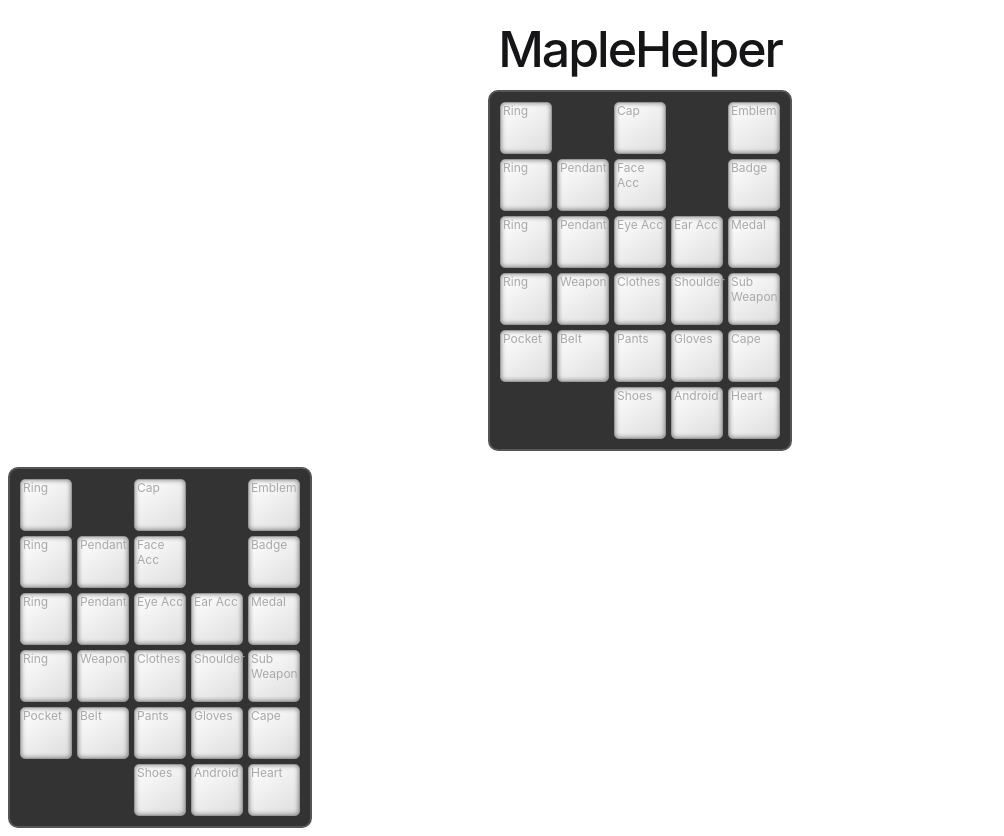
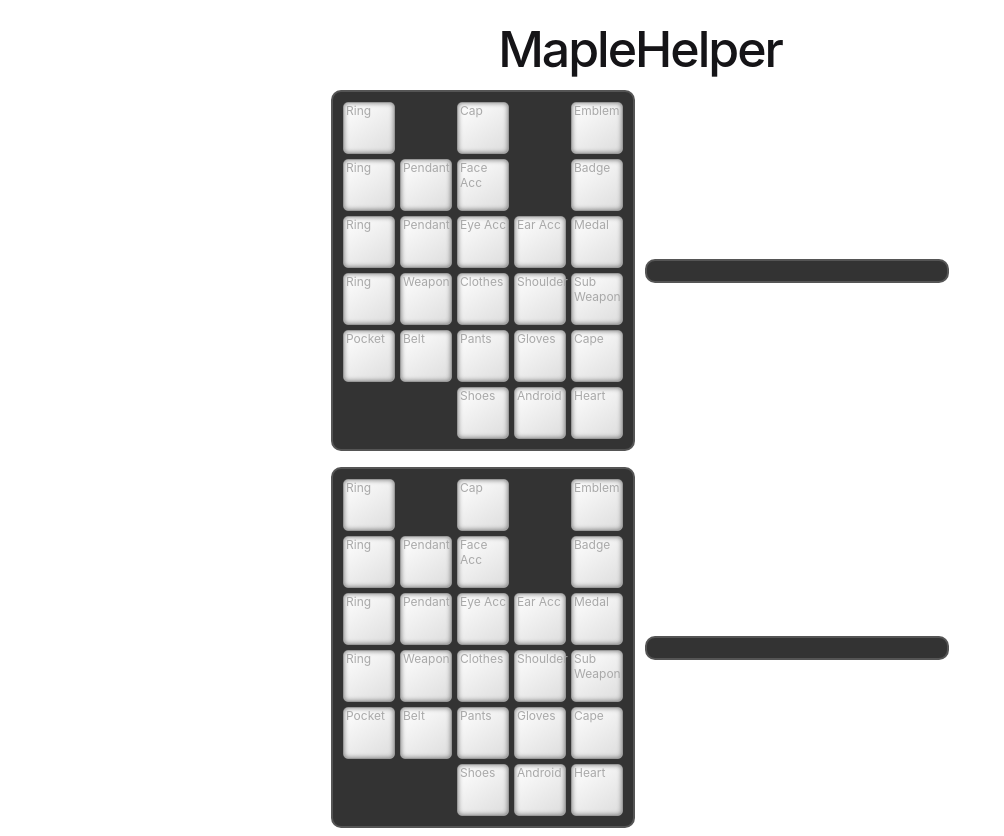
Before and after one commit to ronton20/MapleHelper, an Angular app in the folder MapleHelper/: page /inventory in a window 1280 px wide. Shown: the whole page, without its empty margins (0-1004 px from the left). Built offline with nearby package versions, Linux system fonts and the light colour scheme.

Commit message:
added some feedback on chosen slot

```diff
--- a/MapleHelper/src/app/equipment-inventory/equipment-inventory.component.css
+++ b/MapleHelper/src/app/equipment-inventory/equipment-inventory.component.css
@@ -1,5 +1,14 @@
+.section {
+  height: 100%;
+  display: flex;
+  justify-content: center;
+  align-items: center;
+  gap: 10px;
+}
+
 .inventory-container {
   width: 280px;
+  height: 100%;
   padding: 10px;
   background-color: #333;
   border: 2px solid #555;
--- a/MapleHelper/src/app/equipment-inventory/equipment-inventory.component.html
+++ b/MapleHelper/src/app/equipment-inventory/equipment-inventory.component.html
@@ -1,3 +1,4 @@
+<div class="section">
   <div class="inventory-container">
     <div class="inventory-grid">
       <app-inventory-slot
@@ -6,14 +7,18 @@
         [locked]="slot.locked"
         [hidden]="slot.hidden"
         [item]="slot.item"
+        [selected]="slot.selected !== undefined ? slot.selected : false"
         (edit)="editSlot(slot)"
       ></app-inventory-slot>
     </div>
   </div>
 
+  <div class="inventory-container">
     <app-item-form
       *ngIf="selectedSlot"
       [slot]="selectedSlot"
       (save)="saveSlot($event)"
       (cancel)="cancelEdit()"
     ></app-item-form>
+  </div>
+</div>
--- a/MapleHelper/src/app/equipment-inventory/equipment-inventory.component.ts
+++ b/MapleHelper/src/app/equipment-inventory/equipment-inventory.component.ts
@@ -9,6 +9,7 @@
   locked: boolean;
   hidden: boolean;
   item?: any;
+  selected?: boolean;
 }
 
 @Component({
@@ -60,17 +61,21 @@
   selectedSlot: InventorySlot | null = null;
 
   editSlot(slot: InventorySlot) {
+    if (this.selectedSlot) this.selectedSlot.selected = false;
     this.selectedSlot = slot;
+    this.selectedSlot.selected = true;
   }
 
   saveSlot(item: any) {
     if (this.selectedSlot) {
       this.selectedSlot.item = item;
+      this.selectedSlot.selected = false;
     }
     this.selectedSlot = null;
   }
 
   cancelEdit() {
+    if (this.selectedSlot) this.selectedSlot.selected = false;
     this.selectedSlot = null;
   }
 }
--- a/MapleHelper/src/app/inventory-slot/inventory-slot.component.css
+++ b/MapleHelper/src/app/inventory-slot/inventory-slot.component.css
@@ -10,6 +10,10 @@
   justify-content: center;
   position: relative;
   cursor: pointer;
+}
+
+.slot-background.selected {
+  background: linear-gradient(145deg, #ccc, #aaa);
 }
 
 .slot-background.locked {
@@ -46,6 +50,10 @@
   pointer-events: none;
 }
 
+.slot-background.selected .slot-label {
+  color: white;
+}
+
 p img {
   height: 12px;
   width: 12px;
--- a/MapleHelper/src/app/inventory-slot/inventory-slot.component.html
+++ b/MapleHelper/src/app/inventory-slot/inventory-slot.component.html
@@ -2,6 +2,7 @@
   *ngIf="!hidden"
   class="slot-background"
   [class.locked]="locked"
+  [class.selected]="selected"
   (mouseenter)="onMouseEnter()"
   (mouseleave)="onMouseLeave()"
   (click)="onClick()"
--- a/MapleHelper/src/app/inventory-slot/inventory-slot.component.ts
+++ b/MapleHelper/src/app/inventory-slot/inventory-slot.component.ts
@@ -13,6 +13,7 @@
   @Input() item: any;
   @Input() locked: boolean = false;
   @Input() hidden: boolean = false;
+  @Input() selected: boolean = false;
   @Output() edit = new EventEmitter<void>();
   hover: boolean = false;
   star_filled: string = '../assets/star_filled.png';
@@ -28,7 +29,7 @@
 
   onClick() {
     if (this.locked) return;
-    console.log('Clicked on', this.slot.name);
+    // console.log('Clicked on', this.slot.name);
     this.edit.emit();
   }
 }
--- a/MapleHelper/src/app/item-form/item-form.component.css
+++ b/MapleHelper/src/app/item-form/item-form.component.css
@@ -1,8 +1,4 @@
 .form-container {
-  background-color: #2e2e2e;
-  border: 1px solid #555;
-  border-radius: 10px;
-  padding: 10px;
   color: #fff;
 }
 
```
Lines whose indentation alone changed are shown as unchanged.
